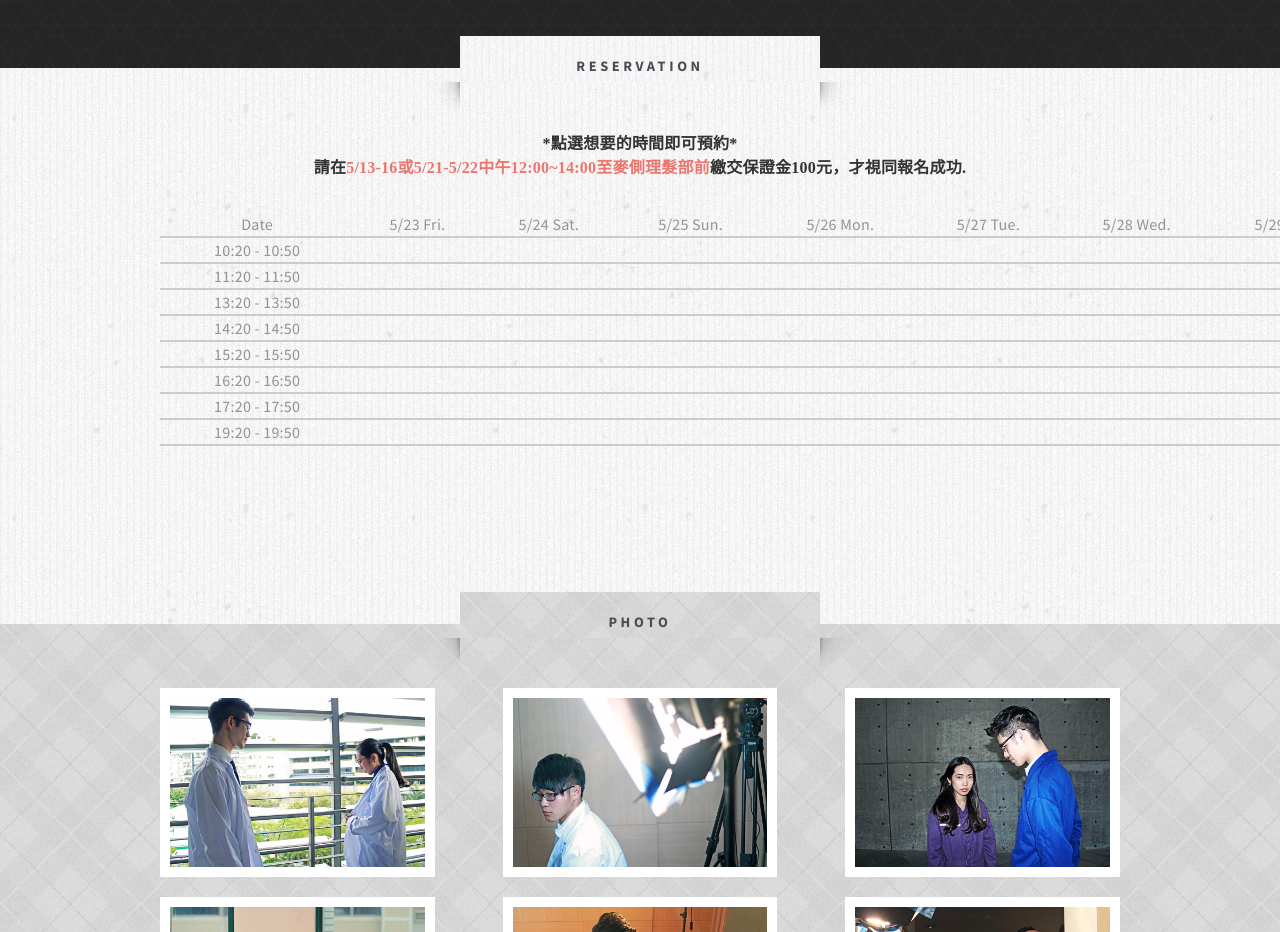
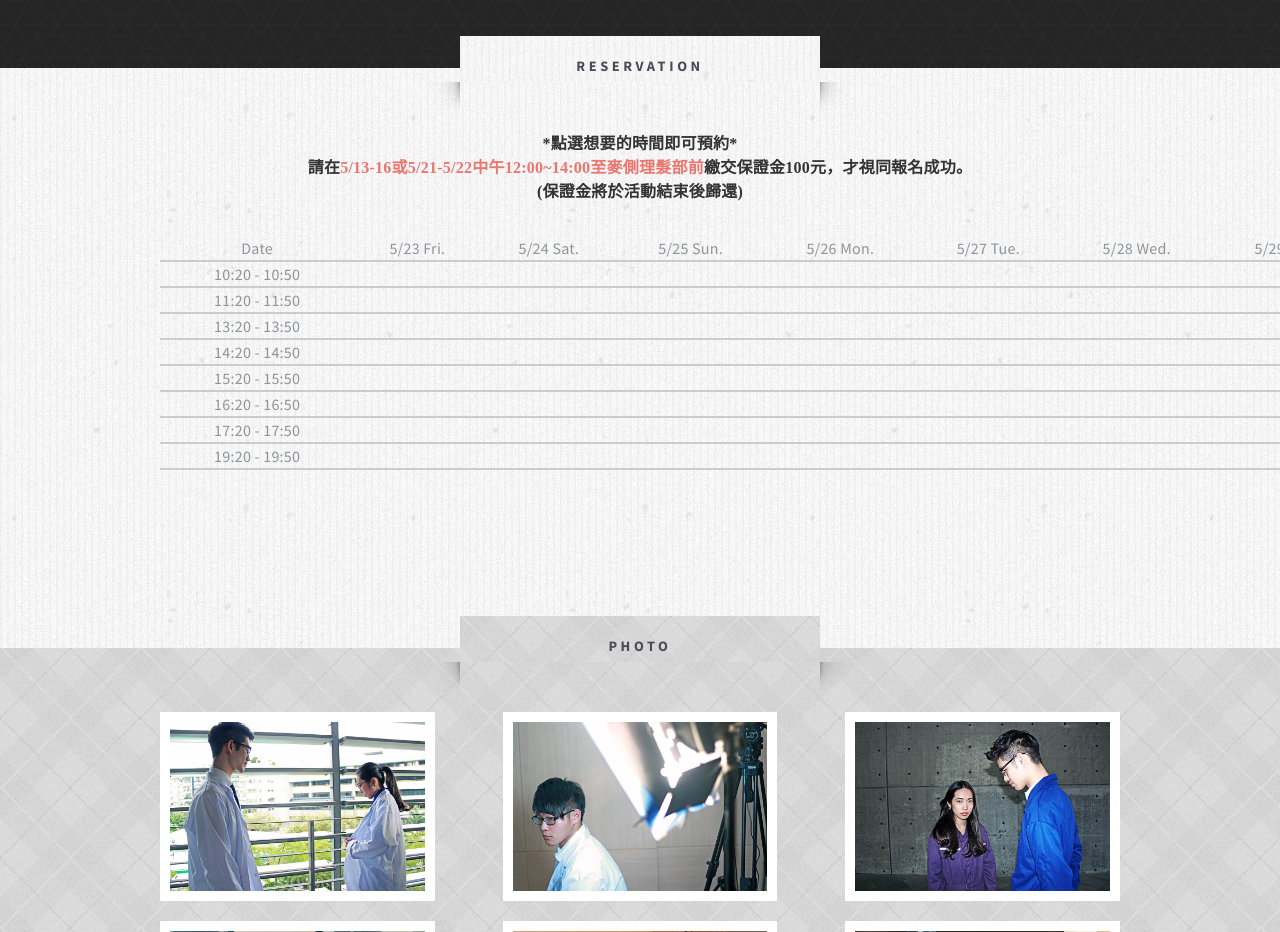
Before and after one commit to ldbchan/ImpulseEffect, a plain HTML site: page index.html in a window 1280 px wide. Shown: the part 1380-2312 px from the top of the page. Drawn offline with Linux system fonts and the light colour scheme; a script that the page names is missing.

Commit message:
ver_5.3.9
add some description

```diff
--- a/index.html
+++ b/index.html
@@ -122,7 +122,7 @@
 	<div class="container">
 		<div class="row">
 			<div class="12u">
-				<p id="note">*點選想要的時間即可預約*</br> 請在<strong>5/13-16或5/21-5/22中午12:00~14:00至麥側理髮部前</strong>繳交保證金100元，才視同報名成功.</p>
+				<p id="note">*點選想要的時間即可預約*</br> 請在<strong>5/13-16或5/21-5/22中午12:00~14:00至麥側理髮部前</strong>繳交保證金100元，才視同報名成功。<br />(保證金將於活動結束後歸還)</p>
 
 				<!-- Main -->
 				<div id="main">
```
Also changed, not shown: reservation.html (+1 -1 lines).
